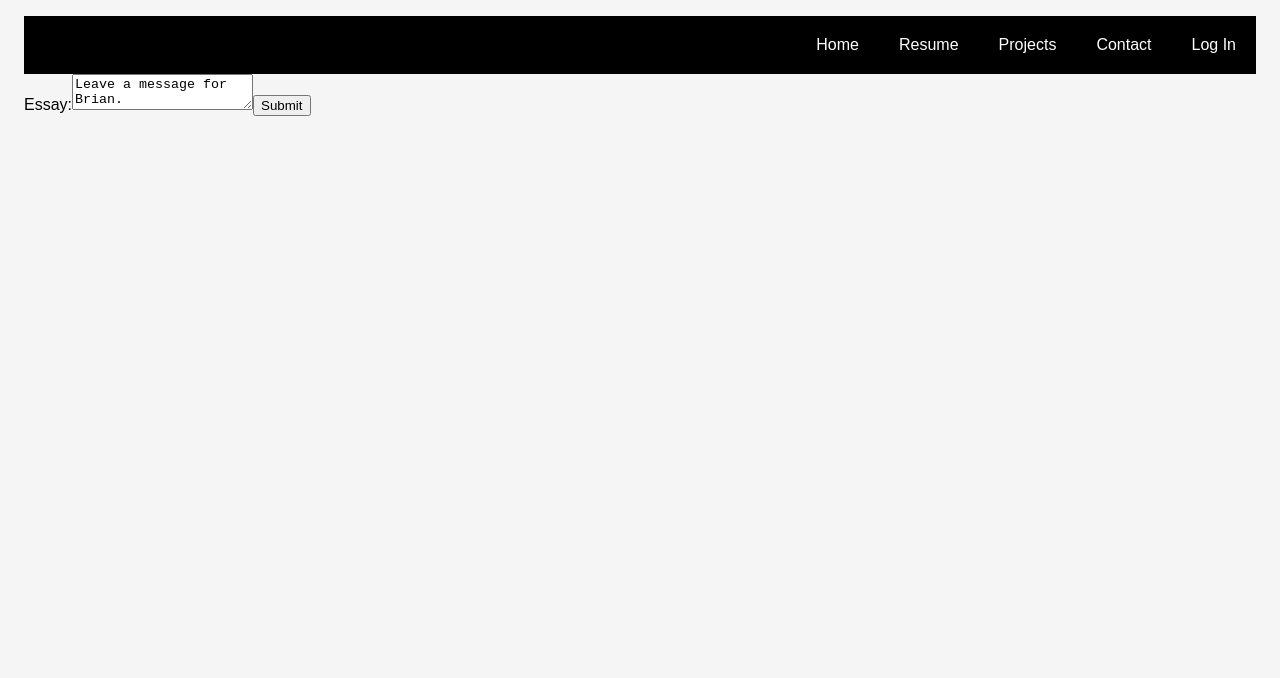
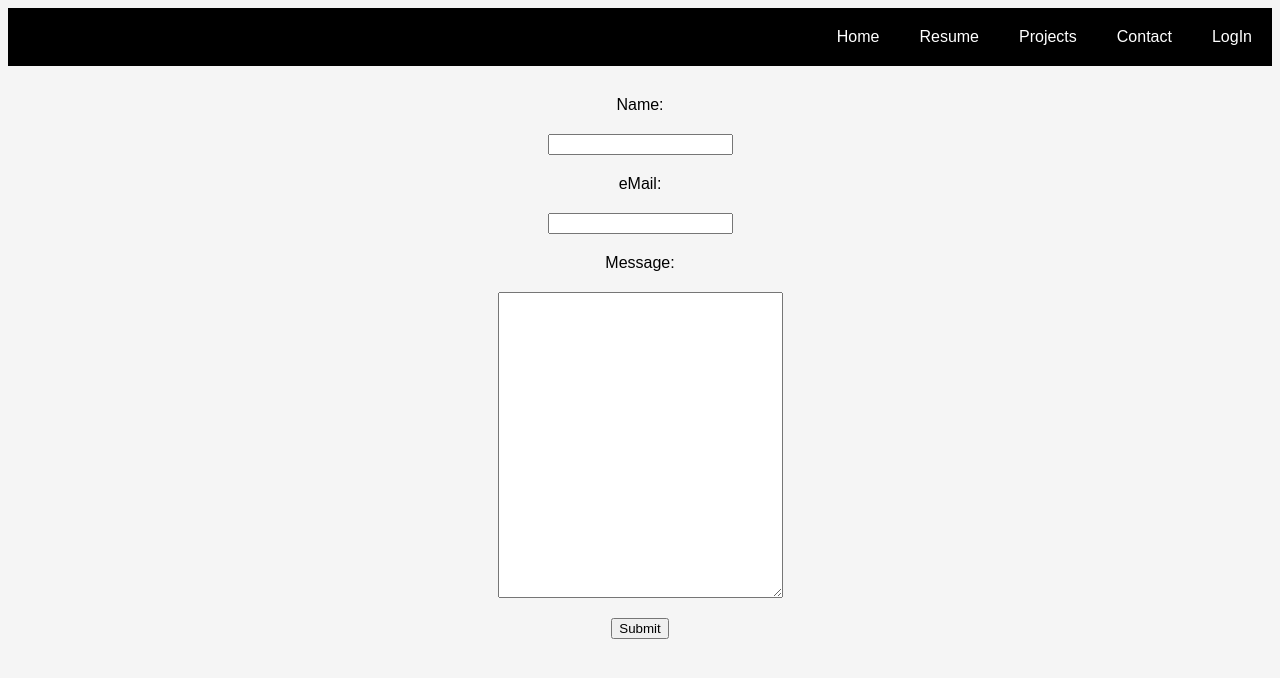
Before and after one commit to btansy/btansy_website, a React app: page / in a window 1280 px wide. Both pictures are taken after a click on the element "Contact". Shown: the top 678 px of the page. Built offline with nearby package versions, Linux system fonts and the light colour scheme.

Commit message:
moreprogress

```diff
--- a/src/App.css
+++ b/src/App.css
@@ -2,7 +2,7 @@ body {
   background: whitesmoke
 }
 .App {
-    margin: 1rem;
+    /* margin: 1rem; */
     font-family: Arial, Helvetica, sans-serif
   }
 
@@ -11,9 +11,25 @@ body {
     justify-content: flex-end;
     background: black;
     color: white;
-    min-width: 460px
+    min-width: 460px;
+    margin-bottom: 10px;
   }
 
 .Header-Item {
   padding: 20px
 }
+
+.Form {
+  display: flex;
+  flex-direction: column;
+  align-items: center;
+}
+
+label {
+  margin-top: 20px;
+  margin-bottom: 20px;
+}
+
+textarea {
+  margin-bottom: 20px;
+}
--- a/src/Form.jsx
+++ b/src/Form.jsx
@@ -7,11 +7,10 @@ class Form extends React.Component {
       this.state = {
         userName: '',
         userEmail: '',
-        message: 'Leave a message for Brian.'
+        message: ''
       };
 
       this.handleChange = this.handleChange.bind(this);
-      this.handleSubmit = this.handleSubmit.bind(this);
     }
 
     handleChange(event) {
@@ -25,11 +24,19 @@ class Form extends React.Component {
 
     render() {
       return (
-        <form onSubmit={this.handleSubmit}>
-          <label>
-            Essay:
-            <textarea value={this.state.message} onChange={this.handleChange} />
-          </label>
+        <form className='Form' onSubmit={this.handleSubmit}>
+            <label>
+            Name:
+            </label>
+            <input type='text'></input>
+            <label>
+            eMail:
+            </label>
+            <input type='email'></input>
+            <label>
+            Message:
+            </label>
+            <textarea rows="20" cols="33" value={this.state.message} onChange={this.handleChange} />
           <input type="submit" value="Submit" />
         </form>
       );
--- a/src/Header.jsx
+++ b/src/Header.jsx
@@ -12,7 +12,7 @@ class Header extends Component{
         <div className="Header-Item"> Resume </div>
         <div className="Header-Item"> Projects </div>
         <div className="Header-Item" onClick={()=>{this.props.openNewPage('Form')}}> Contact </div>
-        <div className="Header-Item"> Log In </div>
+        <div className="Header-Item"> LogIn </div>
       </div>
     );
   }
```
Also changed, not shown: 1 other file (tests, documents, lock files or other folders).
